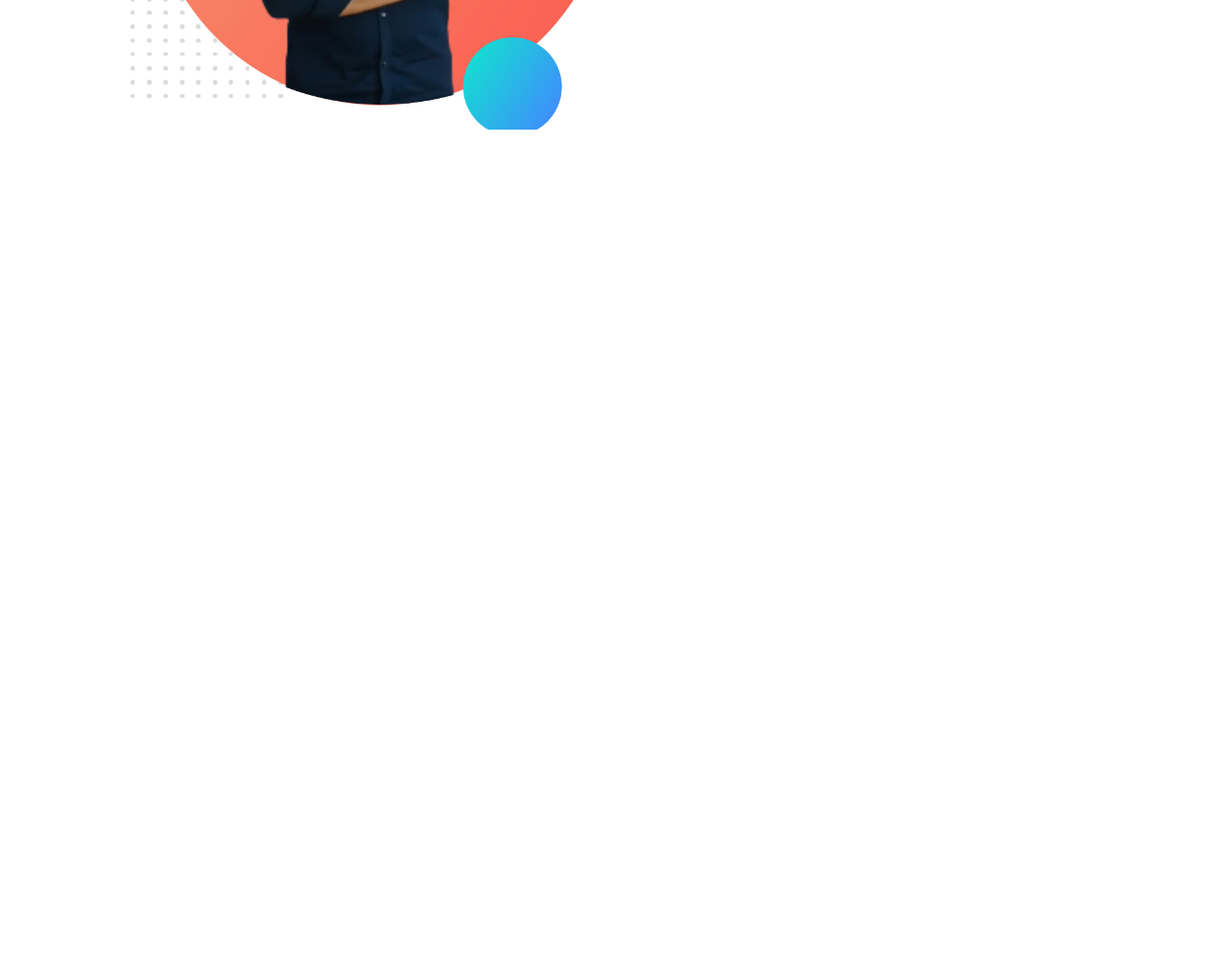
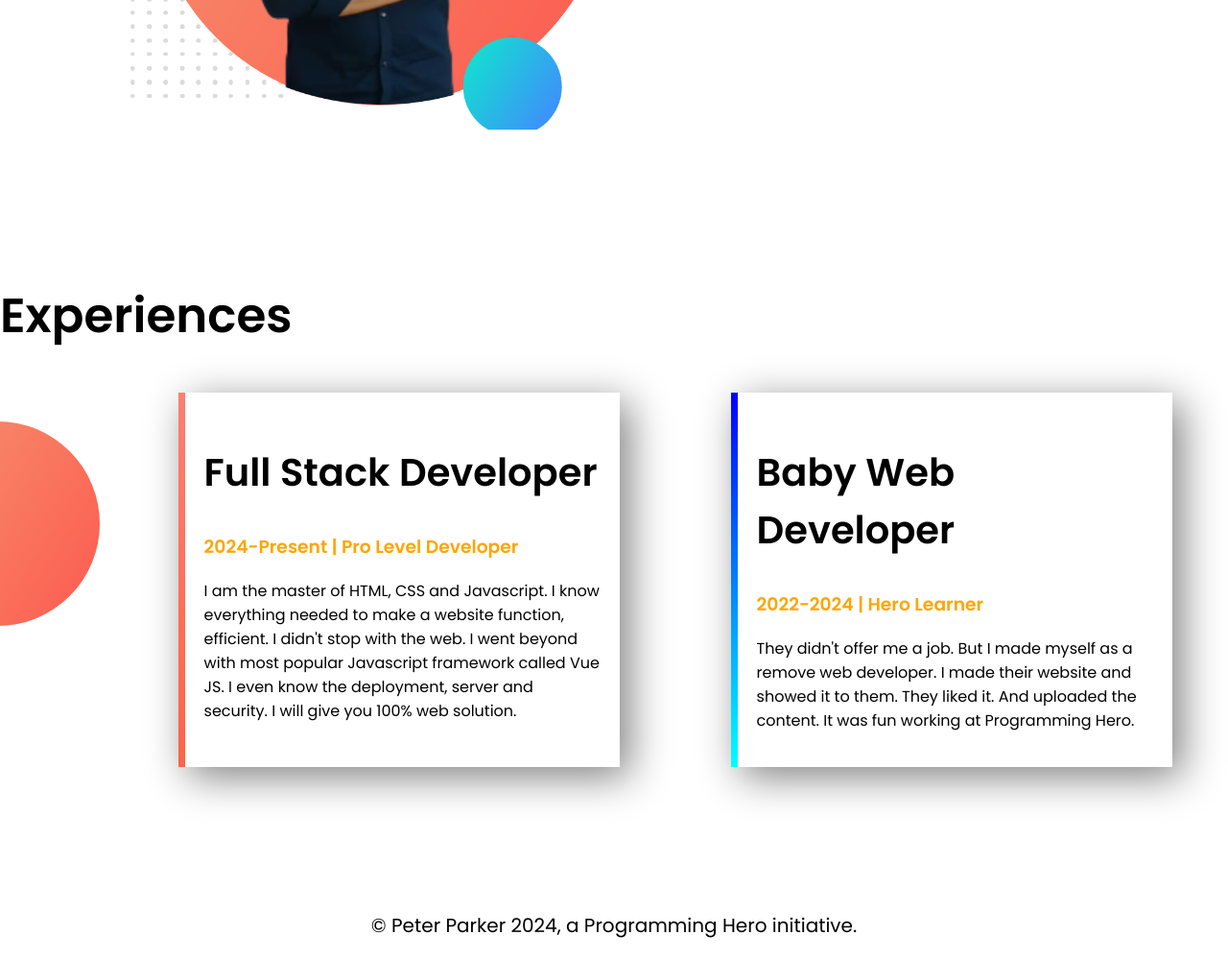
Before and after one commit to souravghose/developer-sourav, a plain HTML site: page index.html in a window 1280 px wide. Shown: the part 1051-2050 px from the top of the page at 96% size. Before the commit the page ends 1343 px from the top, so only its background shows below. Drawn offline with Linux system fonts and the light colour scheme.

Commit message:
experience area and footer added

```diff
--- a/index.html
+++ b/index.html
@@ -14,7 +14,7 @@
     <link rel="stylesheet" href="style.css" />
   </head>
   <body>
-    <section class="top-banner">
+    <section class="top-banner flexible-container">
       <div class="half-width">
         <h1>Welcome To</h1>
         <h1><span class="orange-color">Sourav Ghose</span> World!</h1>
@@ -37,7 +37,7 @@
       </div>
     </section>
 
-    <section>
+    <section class="flexible-container">
       <div class="half-width">
         <img src="images/sourav-pic-bg.png" alt="" />
       </div>
@@ -52,5 +52,34 @@
         <a class="link-button" target="_blank" href="#">DOWNLOAD RESUME</a>
       </div>
     </section>
+    <section class="experience-area">
+      <h1>Experiences</h1>
+      <div class="flexible-container">
+        <div id="full-stack-dev" class="experience-item">
+          <h2>Full Stack Developer</h2>
+          <h3 class="orange-color">2024-Present | Pro Level Developer</h3>
+          <p>
+            I am the master of HTML, CSS and Javascript. I know everything
+            needed to make a website function, efficient. I didn't stop with the
+            web. I went beyond with most popular Javascript framework called Vue
+            JS. I even know the deployment, server and security. I will give you
+            100% web solution.
+          </p>
+        </div>
+        <div id="web-dev" class="experience-item">
+          <h2>Baby Web Developer</h2>
+          <h3 class="orange-color">2022-2024 | Hero Learner</h3>
+          <p>
+            They didn't offer me a job. But I made myself as a remove web
+            developer. I made their website and showed it to them. They liked
+            it. And uploaded the content. It was fun working at Programming
+            Hero.
+          </p>
+        </div>
+      </div>
+    </section>
+    <footer>
+      <p>© Peter Parker 2024, a Programming Hero initiative.</p>
+    </footer>
   </body>
 </html>
--- a/style.css
+++ b/style.css
@@ -6,13 +6,16 @@
 h1{
     font-size: 50px;
 }
+h2{
+    font-size: 40px;
+}
 .orange-color{
     color: orange;
 }
 .half-width{
     width: 50%;
 }
-section{
+.flexible-container{
     display: flex;
     padding-left: 10%;
     margin-bottom: 150px;
@@ -33,3 +36,29 @@
     background-image: url(images/top-banner.png);
     background-repeat: no-repeat;
 }
+.experience-area{
+    background-image: url(images/exp-bg.png);
+    background-repeat: no-repeat;
+    background-position: left;
+}
+.experience-item{
+    width: 50%;
+    box-shadow: 10px 10px 40px gray;
+    margin-left: 5%;
+    margin-right: 5%;
+    padding: 20px;
+}
+#full-stack-dev{
+    border-left: 7px solid;
+    border-image: linear-gradient(salmon, tomato);
+    border-image-slice: 1;
+}
+#web-dev{
+    border-left: 7px solid;
+    border-image: linear-gradient(blue, cyan);
+    border-image-slice: 1;
+}
+footer p{
+    text-align: center;
+    font-size: 20px;
+}
```
Also changed, not shown: images/Jhankar-pic-with-bg.png (deleted), images/jhankar.png (deleted), images/jhankar2.png (deleted).
